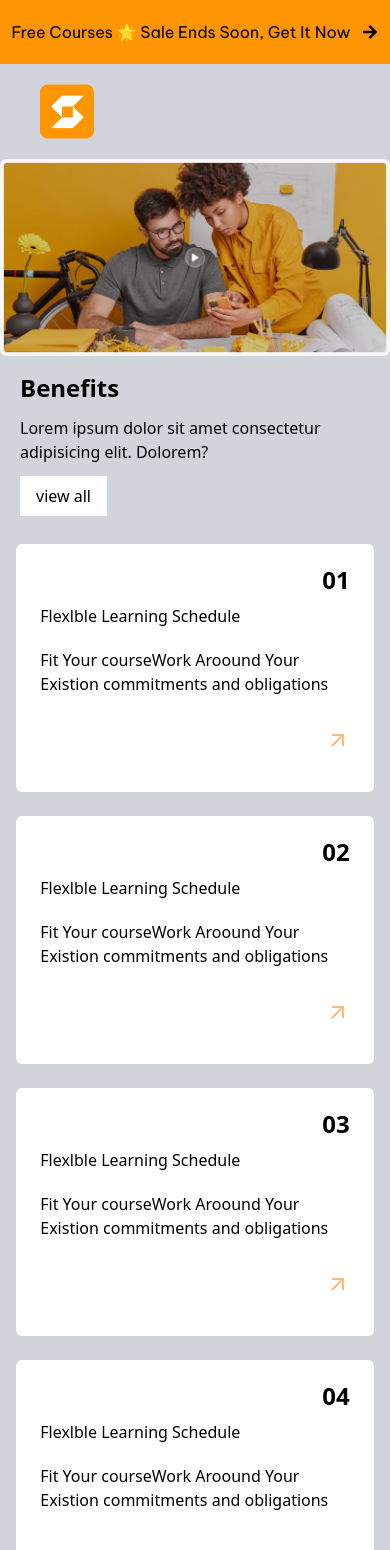
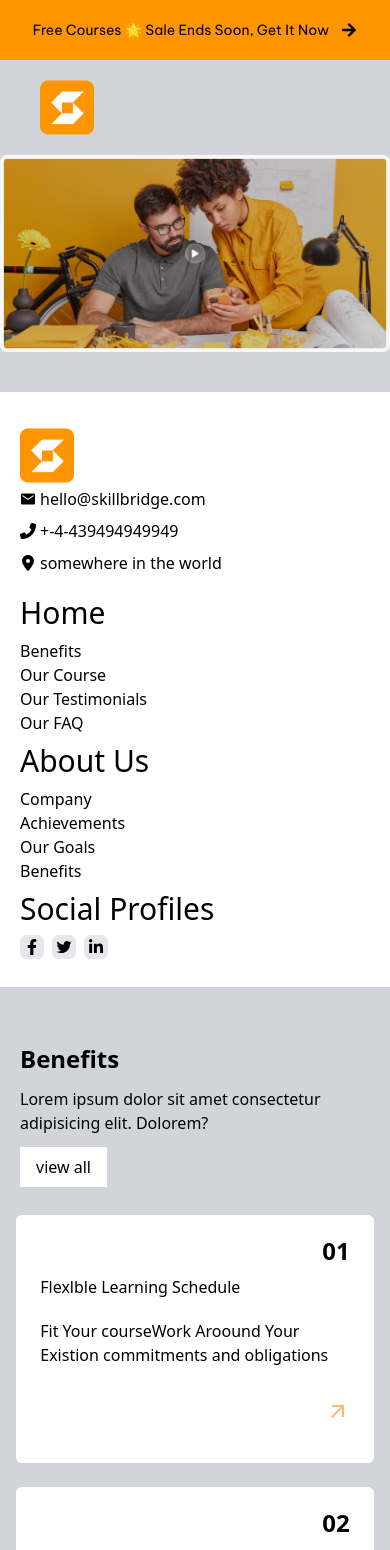
Before and after one commit to habibulla552272/React-Tailwind-Test, a React (Vite) app: page /Contact in a window 390 px wide. Shown: the top 1550 px of the page. Built offline with nearby package versions, Linux system fonts and the light colour scheme.

Commit message:
last update

```diff
--- /dev/null
+++ b/src/Component/Ask_Question.jsx
@@ -0,0 +1,70 @@
+import React from "react";
+import { IoClose } from "react-icons/io5";
+import { IoArrowForward } from "react-icons/io5";
+import { FaPlus } from "react-icons/fa6";
+
+const Ask_Question = () => {
+  return (
+    <section className="bg-gray-300  pt-10">
+      <div className="container mx-auto bg-white rounded-md">
+        <div className="md:flex md:justify-between py-5">
+          <div className="py-5 px-5 md:w-1/3">
+            <h2 className="text-3xl font-semibold">
+              Frequently Asked Questions
+            </h2>
+            <p className="w-10/12 py-3">
+              Still you have any questions ? Contact Our Team via Support
+              @Skillbridge.com
+            </p>
+            <button className="py-2 px-3 bg-gray-100">See All FAQ's</button>
+          </div>
+          <div className="px-5 md:w-8/12">
+            <div className="border-2 rounded-md px-5 py-3">
+              <div className="flex justify-between border-b-2 rounded-md pb-2 items-center">
+                <p className="font-semibold">
+                  Can i Enroll in multiple Courses at once?
+                </p>
+                <p className="bg-orange-200 rounded-md flex items-center text-3xl">
+                  <IoClose />
+                </p>
+              </div>
+              <p className="py-3 font-medium">
+                Absolutely you can enroll in multiple courses simulaneously and
+                access them at your convenience.
+              </p>
+              <div className="flex justify-between items-center bg-gray-200 px-2 py-3 rounded-md">
+                <p>Enrollment process for different courses</p>
+                <p className="text-3xl rounded-full bg-white px-1 py-1">
+                  <IoArrowForward />
+                </p>
+              </div>
+            </div>
+            <div className="flex justify-between items-center border-2 rounded-md px-5 py-4 my-2">
+              <p>What kind of support can i expect from instructors ?</p>
+              <p>
+                <FaPlus />
+              </p>
+            </div>
+            <div className="flex justify-between items-center border-2 rounded-md px-5 py-4 my-2">
+              <p>Are there any preeequisites for the courses ?</p>
+              <p>
+                <FaPlus />
+              </p>
+            </div>
+            <div className="flex justify-between items-center border-2 rounded-md px-5 py-4 my-2">
+              <p>
+                {" "}
+                Can i download the courses materials for offfiline access ?
+              </p>
+              <p>
+                <FaPlus />
+              </p>
+            </div>
+          </div>
+        </div>
+      </div>
+    </section>
+  );
+};
+
+export default Ask_Question;
--- /dev/null
+++ b/src/Component/ContactSection.jsx
@@ -0,0 +1,96 @@
+import React from "react";
+import { Link } from "react-router-dom";
+import Logo from "../assets/Logo.png";
+import { IoMdMail } from "react-icons/io";
+import { FaPhoneFlip } from "react-icons/fa6";
+import { FaLocationDot } from "react-icons/fa6";
+import { FaFacebookF } from "react-icons/fa";
+import { IoLogoTwitter } from "react-icons/io5";
+import { FaLinkedinIn } from "react-icons/fa";
+
+const ContactSection = () => {
+  return (
+    <section className="bg-gray-300 py-10 ">
+      <div className="containder  bg-white  ">
+        <div className="px-5 py-7 md:flex md:justify-between">
+          <div className="py-2">
+            <img src={Logo} alt="" />
+            <div className="flex items-center  gap-1 py-1">
+              <p>
+                <IoMdMail />
+              </p>
+              <p>hello@skillbridge.com</p>
+            </div>
+            <div className="flex items-center  gap-1 py-1">
+              <p>
+                <FaPhoneFlip />
+              </p>
+              <p>+-4-439494949949</p>
+            </div>
+            <div className="flex items-center  gap-1 py-1">
+              <p>
+                <FaLocationDot />
+              </p>
+              <p>somewhere in the world</p>
+            </div>
+          </div>
+          <div className="">
+            <h3 className="text-3xl py-2">
+              <Link to="/">Home</Link>
+            </h3>
+            <ul>
+              <li className="">
+                <Link to="/Benefits">Benefits</Link>
+              </li>
+              <li className="">
+                <Link to="/Benefits">Our Course</Link>
+              </li>
+              <li className="">
+                <Link to="/Benefits">Our Testimonials</Link>
+              </li>
+              <li className="">
+                <Link to="/Benefits">Our FAQ</Link>
+              </li>
+            </ul>
+          </div>
+          <div>
+            <h3 className="text-3xl py-2">
+
+              <Link to="/">About Us</Link>
+            </h3>
+            <ul>
+              <li>
+                <Link to="/Benefits">Company</Link>
+              </li>
+              <li>
+                <Link to="/Benefits">Achievements</Link>
+              </li>
+              <li>
+                <Link to="/Benefits">Our Goals</Link>
+              </li>
+              <li>
+                <Link to="/Benefits">Benefits</Link>
+              </li>
+            </ul>
+          </div>
+          <div>
+            <h3 className="text-3xl py-2">Social Profiles</h3>
+            <div className="flex gap-2">
+              <p className="px-1 py-1 bg-gray-200 rounded-md">
+                <FaFacebookF />
+              </p>
+              <p className="px-1 py-1 bg-gray-200 rounded-md">
+                <IoLogoTwitter />
+              </p>
+              <p className="px-1 py-1 bg-gray-200 rounded-md">
+                <FaLinkedinIn />
+              </p>
+            </div>
+          </div>
+        </div>
+      </div>
+    </section>
+  );
+};
+
+export default ContactSection;
--- a/src/Component/Header.jsx
+++ b/src/Component/Header.jsx
@@ -4,8 +4,8 @@ import { FaArrowRight } from "react-icons/fa";
 const Header = () => {
   return (
     <section className='bg-gray-300'>
-      <div className="bg-primary text-center flex items-center gap-3 justify-center py-5">
-        <h2 className="font-font_1">
+      <div className="bg-primary flex items-center gap-3 justify-center py-5 ">
+        <h2 className="font-font_1 text-sm md:text-xl">
           Free Courses 🌟 Sale Ends Soon, Get It Now
         </h2>
         <p>
--- a/src/Component/Hero.jsx
+++ b/src/Component/Hero.jsx
@@ -6,14 +6,14 @@ const Hero = () => {
       <div className="container mx-auto flex justify-center text-center">
         <div>
           <div>
-            <h2 className="text-3xl py-4">
+            <h2 className="text-xl md:text-3xl py-4">
               <span className="text-primary">Unlock</span> Your Creative
               Potential
             </h2>
-            <h3 className="text-2xl">
+            <h3 className="text-xl md:text-2xl w-11/12 mx-auto">
               with Online Design and Development Courses.
             </h3>
-            <p>Learn from Industry Experts and Enhance Your Skills.</p>
+            <p className='w-11/12 mx-auto md:w-fit'>Learn from Industry Experts and Enhance Your Skills.</p>
           </div>
           <div className="flex justify-center  gap-3 py-6">
             <button className="bg-primary py-3 px-7">Explore Courses</button>
--- a/src/Component/RootlayOut.jsx
+++ b/src/Component/RootlayOut.jsx
@@ -6,6 +6,8 @@ import Benefits from "./Benefits";
 import Our_Courses from "./Our_Courses";
 import Our_Testimonials from "./Our_Testimonials";
 import Our_Pricing from "./Our_Pricing";
+import Ask_Question from "./Ask_Question";
+import ContactSection from "./ContactSection";
 
 const RootlayOut = () => {
   return (
@@ -18,6 +20,8 @@ const RootlayOut = () => {
       <Our_Testimonials />
 
       <Our_Pricing />
+      <Ask_Question />
+      <ContactSection />
       <Footer />
     </>
   );
--- a/src/Page/Contact.jsx
+++ b/src/Page/Contact.jsx
@@ -1,4 +1,5 @@
 
+import ContactSection from '../Component/ContactSection';
 import Section2 from './../Component/Section2';
 
 const Contact = () => {
@@ -6,6 +7,7 @@ const Contact = () => {
     <>
 
         <Section2 />
+        <ContactSection />
 
     </>
   )
```
